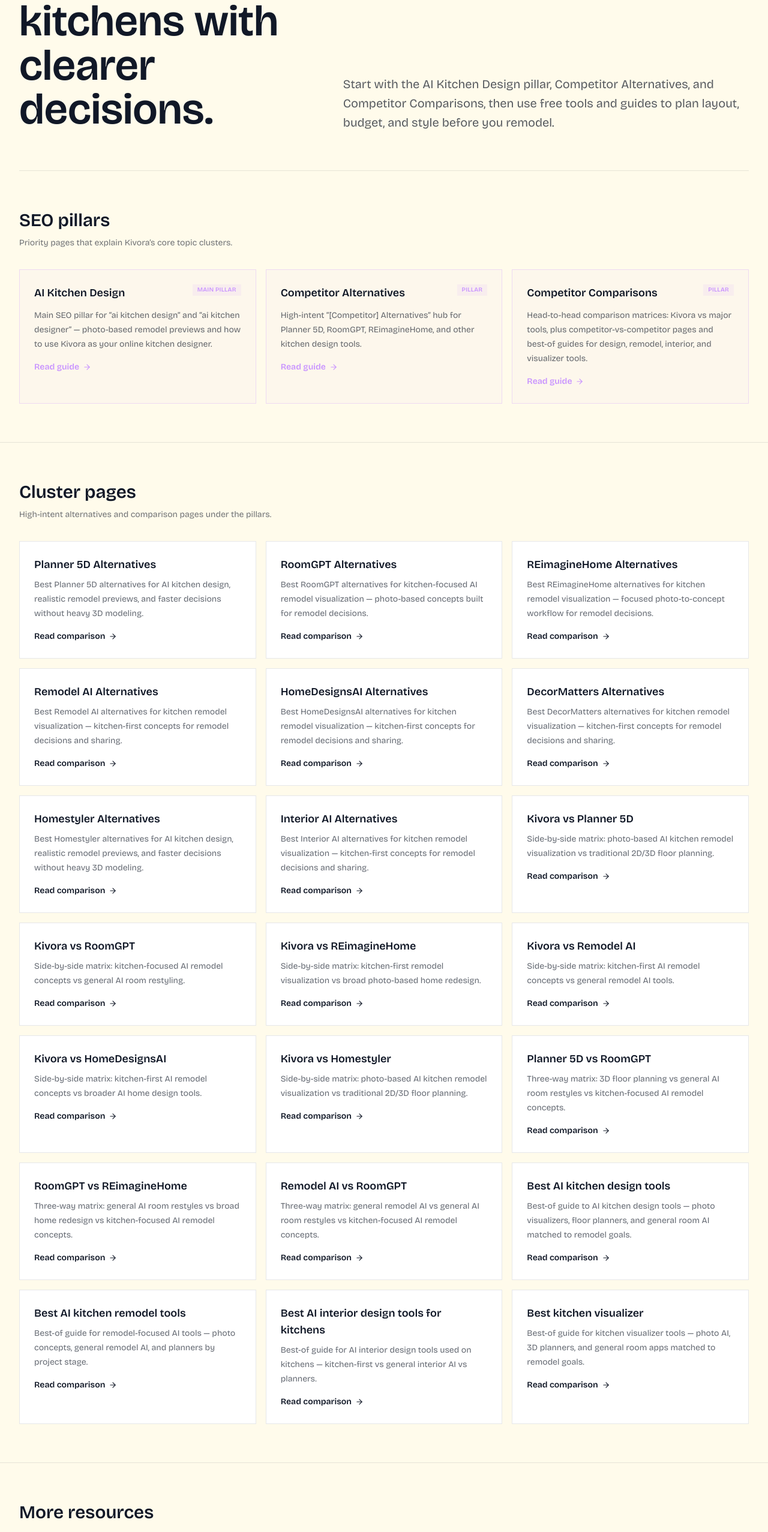
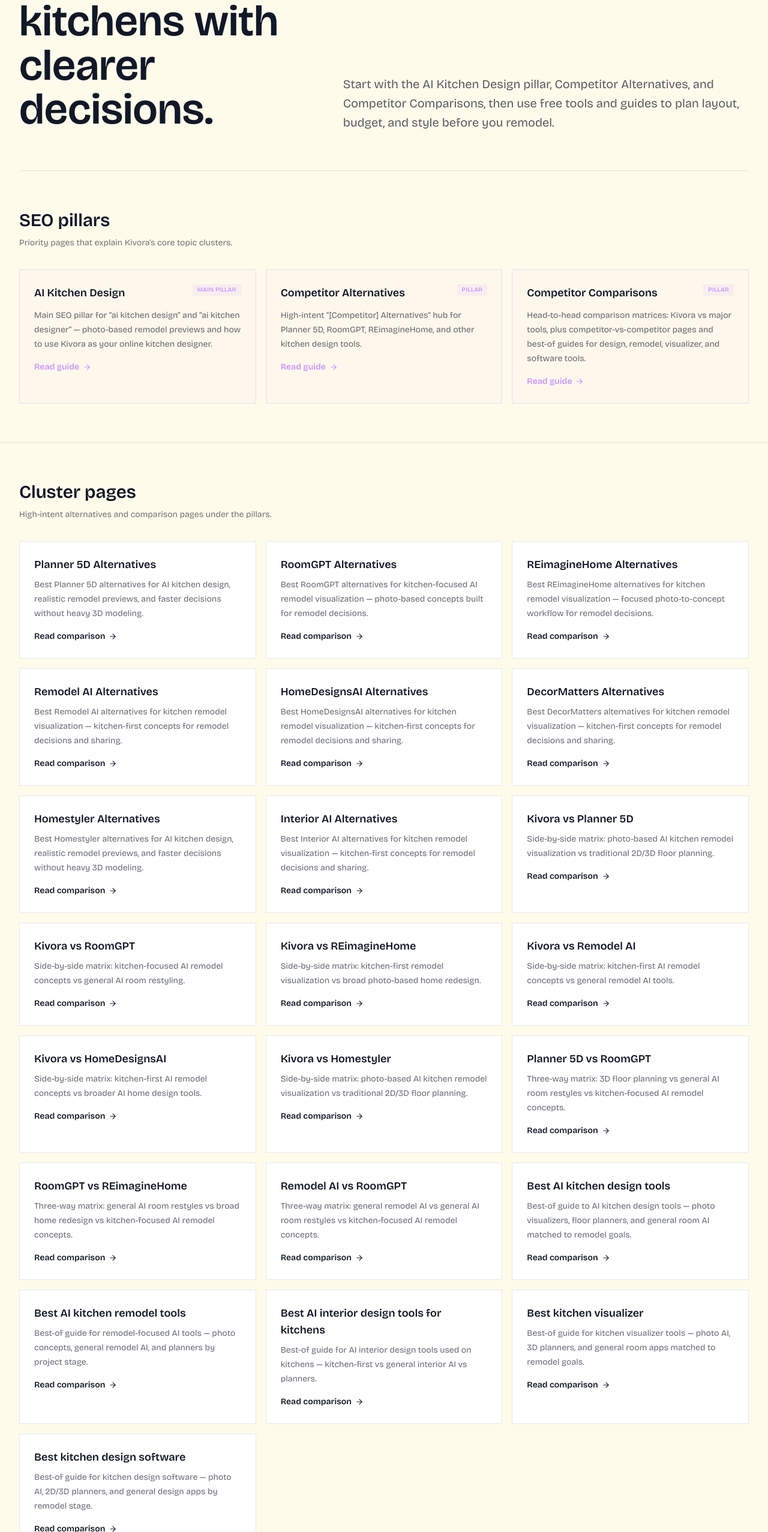
Before and after one commit to KarlGusta/kivora-next, a Next.js app: page /resources in a window 1280 px wide. Shown: the part 246-2800 px from the top of the page at 60% size. Built offline with nearby package versions, Linux system fonts and the light colour scheme.

Commit message:
Wire Best kitchen design software into comparisons and resources hubs

```diff
--- a/app/comparisons/page.jsx
+++ b/app/comparisons/page.jsx
@@ -9,9 +9,9 @@
 export const metadata = {
   title: "Competitor Comparisons | Kivora vs Kitchen Design Tools",
   description:
-    "Head-to-head comparison matrices: Kivora vs Planner 5D, RoomGPT, REimagineHome, Remodel AI, HomeDesignsAI, Homestyler, plus competitor-vs-competitor pages and best-of guides for AI kitchen design, remodel, interior, and kitchen visualizer tools.",
+    "Head-to-head comparison matrices: Kivora vs Planner 5D, RoomGPT, REimagineHome, Remodel AI, HomeDesignsAI, Homestyler, plus competitor-vs-competitor pages and best-of guides for AI kitchen design, remodel, interior, visualizer, and design software.",
   keywords:
-    "kivora vs planner 5d, kivora vs roomgpt, best ai kitchen design tools, best ai kitchen remodel tools, best kitchen visualizer, kitchen design comparison, competitor comparisons kivora",
+    "kivora vs planner 5d, best ai kitchen design tools, best kitchen visualizer, best kitchen design software, competitor comparisons kivora",
   alternates: {
     canonical: `${SITE_URL}/comparisons`,
   },
@@ -117,6 +117,13 @@
       "Best-of guide for kitchen visualizer tools — photo AI, 3D planners, and general room apps matched to remodel goals.",
     badge: "Live",
   },
+  {
+    href: "/best-kitchen-design-software",
+    label: "Best kitchen design software",
+    description:
+      "Best-of guide for kitchen design software — photo AI, 2D/3D planners, and general design apps by remodel stage.",
+    badge: "Live",
+  },
 ];
 
 const comingSoon = [
@@ -153,7 +160,7 @@
             <p className="max-w-2xl text-lg leading-8 text-kivora-ink/70 md:text-xl">
               Direct comparison matrices for Kivora vs major kitchen design tools
               — plus competitor-vs-competitor pages and best-of guides for AI
-              kitchen design, remodel, interior, and visualizer tools.
+              kitchen design, remodel, interior, visualizer, and design software.
             </p>
           </div>
         </header>
--- a/app/resources/page.jsx
+++ b/app/resources/page.jsx
@@ -9,7 +9,7 @@
   description:
     "Kivora resources for AI kitchen design — guides, free remodel tools, competitor alternatives, competitor comparisons, and the AI Kitchen Design pillar for planning remodels with confidence.",
   keywords:
-    "ai kitchen design, ai kitchen designer, kitchen remodel resources, best ai kitchen design tools, best ai kitchen remodel tools, best kitchen visualizer, kivora resources",
+    "ai kitchen design, ai kitchen designer, kitchen remodel resources, best ai kitchen design tools, best kitchen visualizer, best kitchen design software, kivora resources",
   alternates: {
     canonical: "https://kivora.collabtower.com/resources",
   },
@@ -42,7 +42,7 @@
     href: "/comparisons",
     label: "Competitor Comparisons",
     description:
-      "Head-to-head comparison matrices: Kivora vs major tools, plus competitor-vs-competitor pages and best-of guides for design, remodel, interior, and visualizer tools.",
+      "Head-to-head comparison matrices: Kivora vs major tools, plus competitor-vs-competitor pages and best-of guides for design, remodel, visualizer, and software tools.",
     badge: "Pillar",
   },
 ];
@@ -173,6 +173,12 @@
     label: "Best kitchen visualizer",
     description:
       "Best-of guide for kitchen visualizer tools — photo AI, 3D planners, and general room apps matched to remodel goals.",
+  },
+  {
+    href: "/best-kitchen-design-software",
+    label: "Best kitchen design software",
+    description:
+      "Best-of guide for kitchen design software — photo AI, 2D/3D planners, and general design apps by remodel stage.",
   },
 ];
 
```
